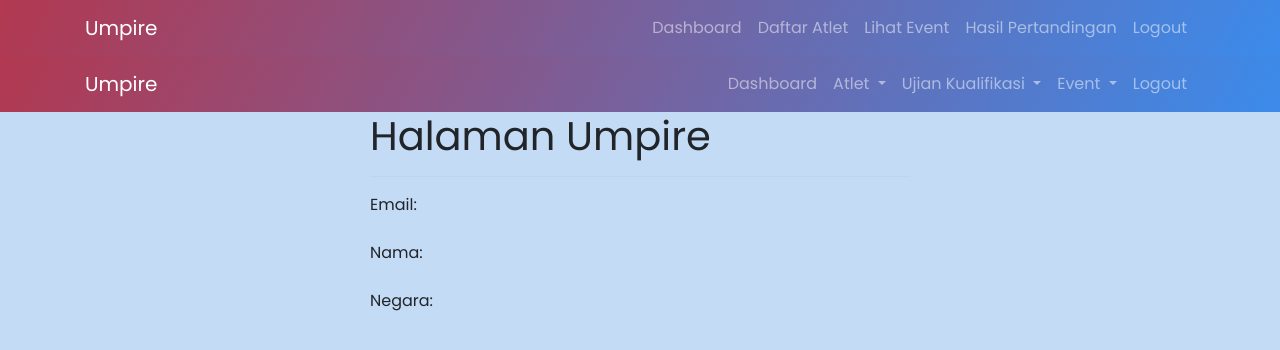
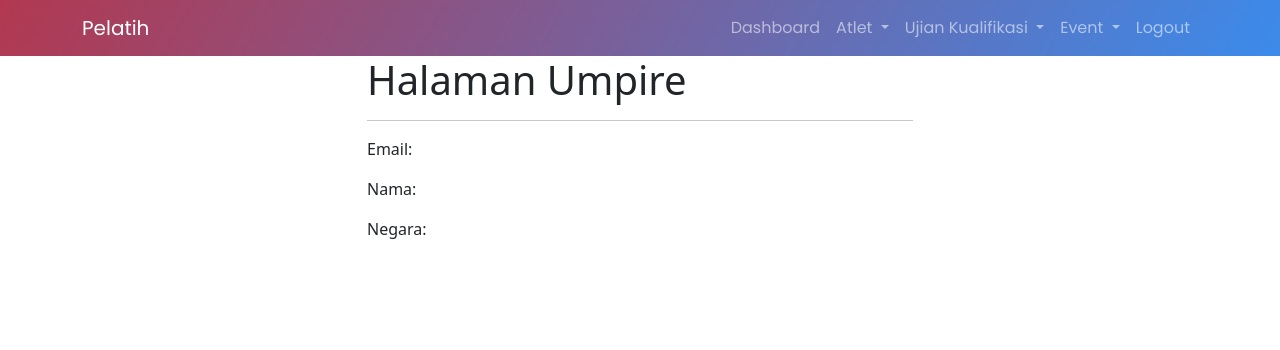
Before and after one commit to nseptio/Basdat-D9, a Django app: template account/templates/dashboard-umpire.html in a window 1280 px wide. Shown: the top 350 px of the page. Run offline with Django 4.2, Linux system fonts and the light colour scheme; the template is opened without the code that fills it, so the values that code supplies are empty; some libraries are stand-ins or nearby versions.

Commit message:
benerin navbar umpire

```diff
--- a/account/templates/navbar-umpire.html
+++ b/account/templates/navbar-umpire.html
@@ -22,106 +22,9 @@
     }
   </style>
 
-
   <nav class="navbar navbar-expand-lg navbar-dark bg-primary">
     <div class="container">
-    <a class="navbar-brand" href="#" style="font-family: 'Poppins', sans-serif;">Umpire</a>
-    <button class="navbar-toggler" type="button" data-toggle="collapse" data-target="#navbarNav"
-      aria-controls="navbarNav" aria-expanded="false" aria-label="Toggle navigation">
-      <span class="navbar-toggler-icon"></span>
-    </button>
-    <div class="collapse navbar-collapse flex-grow-0" id="navbarNav">
-      <ul class="navbar-nav ml-auto">
-        <li class="nav-item">
-          <a class="nav-link" href="#">Dashboard</a>
-        </li>
-        <li class="nav-item">
-          <a class="nav-link" href="{% url 'daftar_atlet:show_daftar_atlet' %}">Daftar Atlet</a>
-        </li>
-        <li class="nav-item">
-          <a class="nav-link" href="#">Lihat Event</a>
-        </li>
-        <li class="nav-item">
-          <a class="nav-link" href="{% url 'hasil_pertandingan:show_hasil_pertandingan' %}">Hasil Pertandingan</a>
-        </li>
-        <li class="nav-item">
-          <a class="nav-link" href="{% url 'account:logout' %}">Logout</a>
-        </li>
-      </ul>
-    </div>
-  </div>
-</nav>
-
-
-
-
-<style>
-  @import url('https://fonts.googleapis.com/css2?family=Poppins:wght@400&display=swap');
-
-  .nav-item .nav-link {
-      font-family: 'Poppins', sans-serif;
-      border-radius: 20px;
-      padding: 8px 15px;
-  }
-
-  .nav-item .nav-link:hover {
-      background-color: #3b8beb;
-      color: #fff;
-  }
-
-  .nav-item .nav-link.active {
-      background-color: #fff;
-      color: #000;
-  }
-
-  .navbar {
-      background: linear-gradient(120deg, #b23850, #3b8beb);
-  }
-</style>
-
-<html lang="en">
-<head>
-  <meta charset="UTF-8">
-  <meta name="viewport" content="width=device-width, initial-scale=1.0">
-  <title>Form Latih Atlet</title>
-  <link rel="stylesheet" href="https://maxcdn.bootstrapcdn.com/bootstrap/4.5.2/css/bootstrap.min.css">
-  <style>
-    @import url('https://fonts.googleapis.com/css2?family=Poppins:wght@400&display=swap');
-
-    body {
-      background: #c4dbf6;
-      background-attachment: fixed;
-      background-size: cover;
-      background-repeat: no-repeat;
-      font-family: 'Poppins', sans-serif;
-    }
-
-    .form-container {
-      max-width: 400px;
-      margin: 0 auto;
-      margin-top: 100px;
-      padding: 20px;
-      background-color: #fff;
-      border-radius: 5px;
-      box-shadow: 0px 0px 10px rgba(0, 0, 0, 0.1);
-    }
-
-    .form-container h1 {
-      text-align: center;
-      margin-bottom: 30px;
-      color: #333;
-    }
-
-    .form-btn {
-      width: 100%;
-      margin-top: 20px;
-    }
-  </style>
-</head>
-
-<nav class="navbar navbar-expand-lg navbar-dark bg-primary">
-  <div class="container">
-      <a class="navbar-brand" href="#" style="font-family: 'Poppins', sans-serif;">Umpire</a>
+        <a class="navbar-brand" href="#" style="font-family: 'Poppins', sans-serif;">Pelatih</a>
         <button class="navbar-toggler" type="button" data-toggle="collapse" data-target="#navbarNav"
             aria-controls="navbarNav" aria-expanded="false" aria-label="Toggle navigation">
             <span class="navbar-toggler-icon"></span>
@@ -141,22 +44,24 @@
                   </div>
               </li>
               <li class="nav-item dropdown">
-                <a class="nav-link dropdown-toggle" href="#" id="AtletDropdown" role="button"
+                  <a class="nav-link dropdown-toggle" href="#" id="UjianKualifikasiDropdown" role="button"
                       data-toggle="dropdown" aria-haspopup="true" aria-expanded="false">
                       Ujian Kualifikasi
                   </a>
-                <div class="dropdown-menu" aria-labelledby="AtletDropdown">
+                  <div class="dropdown-menu" aria-labelledby="UjianKualifikasiDropdown">
                       <a class="dropdown-item" href="#">Buat Ujian Kualifikasi</a>
                       <a class="dropdown-item" href="#">List Ujian Kualifikasi</a>
                       <a class="dropdown-item" href="#">Riwayat Ujian Kualifikasi</a>
+                  </div>
               </li>
               <li class="nav-item dropdown">
-              <a class="nav-link dropdown-toggle" href="#" id="AtletDropdown" role="button"
+                  <a class="nav-link dropdown-toggle" href="#" id="EventDropdown" role="button"
                       data-toggle="dropdown" aria-haspopup="true" aria-expanded="false">
                       Event
                   </a>
-              <div class="dropdown-menu" aria-labelledby="AtletDropdown">
+                  <div class="dropdown-menu" aria-labelledby="EventDropdown">
                       <a class="dropdown-item" href="{% url 'partai_kompetisi_event:show_partai_kompetisi_event' %}">List Partai Kompetisi</a>
+                  </div>
               </li>
               <li class="nav-item">
                   <a class="nav-link" href="{% url 'account:logout' %}">Logout</a>
```
Also changed, not shown: account/templates/navbar-pelatih.html (+0 -40 lines), latih_atlet/templates/latih_atlet.html (+3 -57 lines), account/templates/dashboard-umpire.html (line endings or trailing spaces). Lines whose indentation alone changed are shown as unchanged.
